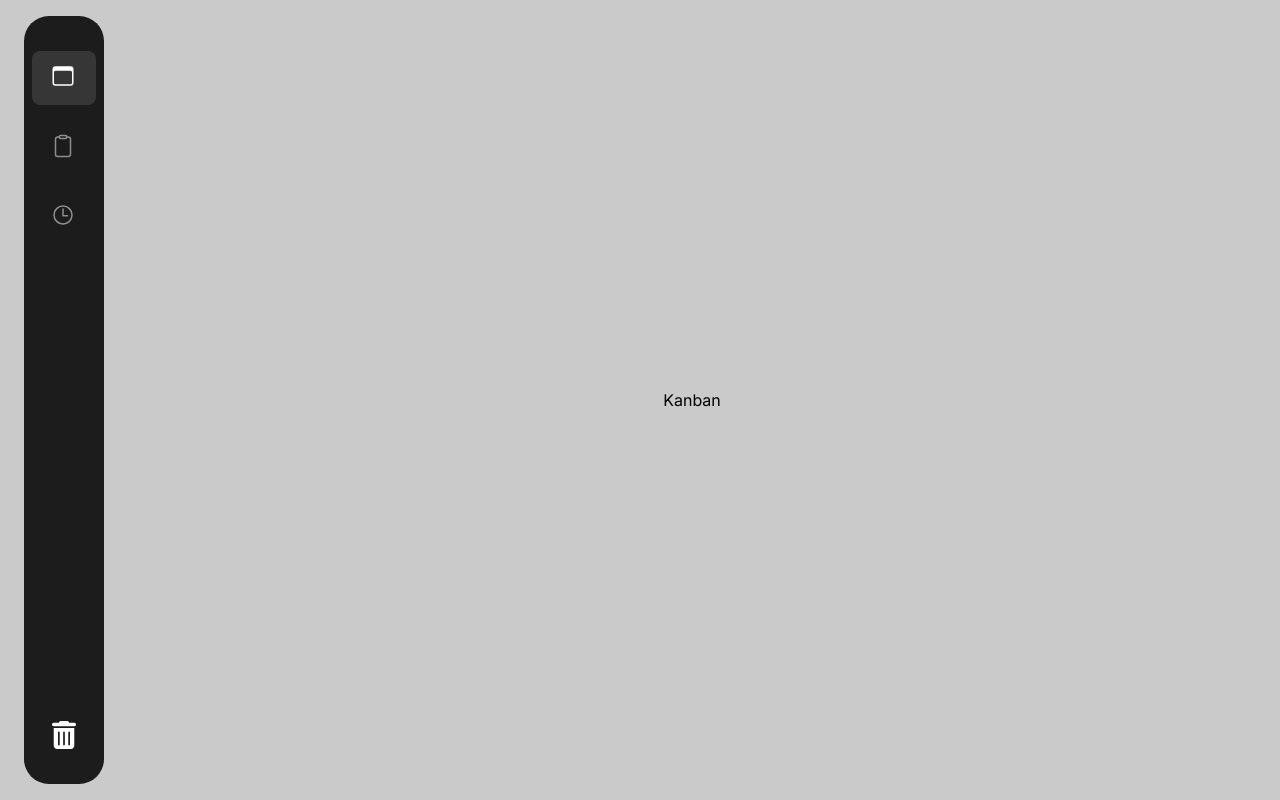
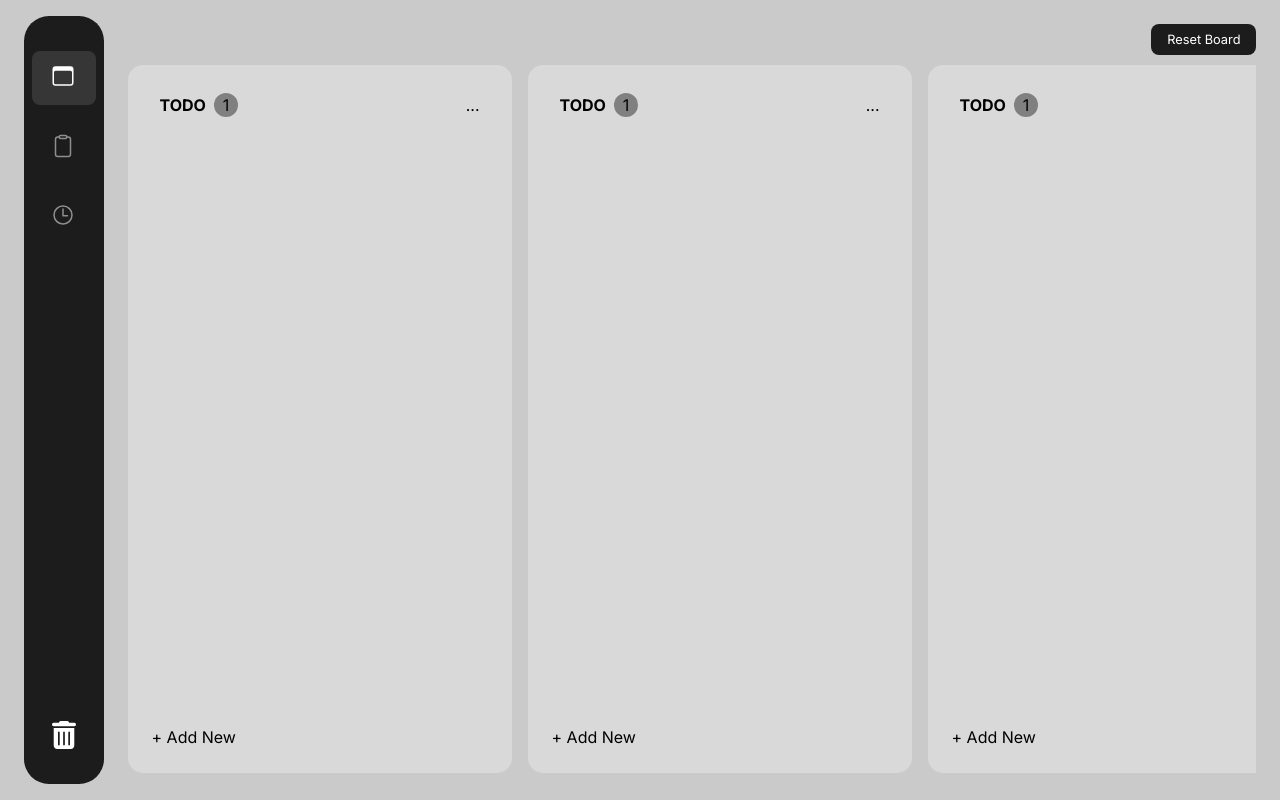
Before and after one commit to ShriramKhandbahale/ProductivityDash, a React (Vite) app: page /kanban in a window 1280 px wide. Built offline with nearby package versions, Linux system fonts and the light colour scheme.

Commit message:
add board layout

```diff
--- /dev/null
+++ b/src/components/Kanban/KanbanBlock.jsx
@@ -0,0 +1,46 @@
+import React from 'react'
+
+const KanbanBlock = () => {
+
+  const BoardData = [
+    {
+      title: 'Todo',
+      id: 1,
+      cards: [
+        {
+          title: 'Task 1',
+          id: 1
+        }
+      ]
+    },
+  ]
+
+  return (
+    <div className='KanbanBlock'>
+      <div className="KanbanBlock__container">
+        <div className="KanbanBlock__container__header">
+
+          <div className="KanbanBlock__container__header__title">
+            <div className="KanbanBlock__container__header__title__wrapper">TODO</div>
+            <div className="KanbanBlock__container__header__title__count">
+              <span>1</span>
+            </div>
+          </div>
+
+          <div className="KanbanBlock__container__header__controls">...</div>
+
+        </div>
+
+        <div className="KanbanBlock__container__cards"></div>
+
+        <div className="KanbanBlock__container__addNew">
+          <div className="KanbanBlock__container__addNew__wrapper">
+            <button>+ Add New</button>
+          </div>
+        </div>
+      </div>
+    </div>
+  )
+}
+
+export default KanbanBlock
--- a/src/components/index.js
+++ b/src/components/index.js
@@ -1 +1,2 @@
 export { default as Sidebar } from './Sidebar/Sidebar'
+export { default as KanbanBlock } from './Kanban/KanbanBlock'
--- a/src/pages/Kanban.jsx
+++ b/src/pages/Kanban.jsx
@@ -1,6 +1,22 @@
+import { KanbanBlock } from "../components"
+
 const Kanban = () => {
   return (
-    <div>Kanban</div>
+    <div className="Kanban">
+      <div className="Kanban__container">
+        <div className="Kanban__container__pageNav">
+          <button>Reset Board</button>
+        </div>
+        <div className="Kanban__container__board">
+
+          <KanbanBlock/>
+          <KanbanBlock />
+          <KanbanBlock />
+          <KanbanBlock />
+
+        </div>
+      </div>
+    </div>
   )
 }
 
--- /dev/null
+++ b/src/styles/components/_KanbanBlock.scss
@@ -0,0 +1,70 @@
+.KanbanBlock {
+    height: 98%;
+    background: #D9D9D9;
+    min-width: 24rem;
+    border-radius: 15px;
+    display: flex;
+    justify-content: center;
+
+    &__container {
+        display: flex;
+        flex-direction: column;
+        gap: .5rem;
+        width: 100%;
+        margin-block: 1rem;
+        margin-inline: 2rem;
+
+        &__header {
+            display: flex;
+            justify-content: space-between;
+            align-items: center;
+            height: 3rem;
+
+            &__title {
+                display: flex;
+                justify-content: center;
+                align-items: center;
+                gap: .5rem;
+                font-weight: 700;
+
+                &__count {
+                    height: 1.5rem;
+                    width: 1.5rem;
+                    background: gray;
+                    border-radius: 100%;
+                    display: flex;
+                    justify-content: center;
+                    align-items: center;
+
+                    span {
+                        font-weight: 400;
+                    }
+                }
+            }
+        }
+
+        &__cards {
+            display: flex;
+            justify-content: center;
+            height: 85%;
+        }
+
+        &__addNew {
+            height: 2rem;
+            position: relative;
+            width: 100%;
+
+            &__wrapper {
+                position: absolute;
+                bottom: 0;
+                left: 0;
+
+                button {
+                    background: transparent;
+                    font-size: 1rem;
+                    transform: translate(-1.5rem, .5rem);
+                }
+            }
+        }
+    }
+}
--- a/src/styles/components/_index.scss
+++ b/src/styles/components/_index.scss
@@ -1 +1,2 @@
 @forward "Sidebar";
+@forward "KanbanBlock";
--- a/src/styles/global/_resets.scss
+++ b/src/styles/global/_resets.scss
@@ -11,10 +11,6 @@ html {
 *::before {
     padding: 0;
     margin: 0;
-}
-
-html::-webkit-scrollbar {
-    width: 0px;
 }
 
 body {
@@ -48,4 +44,5 @@ button {
     height: 100vh;
     text-align: center;
     background: $bg-clr;
+    overflow: hidden;
 }
--- a/src/styles/layout/_App.scss
+++ b/src/styles/layout/_App.scss
@@ -20,6 +20,8 @@
             display: flex;
             justify-content: center;
             align-items: center;
+
+            overflow: hidden;
         }
     }
 }
--- /dev/null
+++ b/src/styles/layout/_Kanban.scss
@@ -0,0 +1,41 @@
+@use "../util/variables" as *;
+
+.Kanban {
+    width: 96%;
+    height: 95%;
+
+    &__container {
+        display: flex;
+        justify-content: center;
+        align-items: center;
+        flex-direction: column;
+        height: 100%;
+        width: 100%;
+
+
+        &__pageNav {
+            width: 100%;
+            height: 2.5rem;
+            // background: yellow;
+            display: flex;
+            justify-content: flex-end;
+            align-items: center;
+
+            button {
+                background: $secondary-clr;
+                font-size: .8rem;
+                color: white;
+                padding: .5rem 1rem;
+            }
+        }
+
+        &__board {
+            height: 100%;
+            width: 100%;
+            overflow-x: scroll;
+            display: flex;
+            align-items: center;
+            gap: 1rem;
+        }
+    }
+}
--- a/src/styles/layout/_index.scss
+++ b/src/styles/layout/_index.scss
@@ -1 +1,2 @@
 @forward "App";
+@forward "Kanban";
--- a/src/styles/util/_animations.scss
+++ /dev/null
@@ -1,9 +0,0 @@
-@keyframes fadeIn {
-    from {
-        opacity: 0;
-    }
-
-    to {
-        opacity: 1;
-    }
-}
--- a/src/styles/util/_index.scss
+++ b/src/styles/util/_index.scss
@@ -1,2 +1 @@
 @forward "variables";
-@forward "animations"
```
Also changed, not shown: src/components/Kanban/KanbanData.js (added), 2 other files (tests, documents, lock files or other folders).
